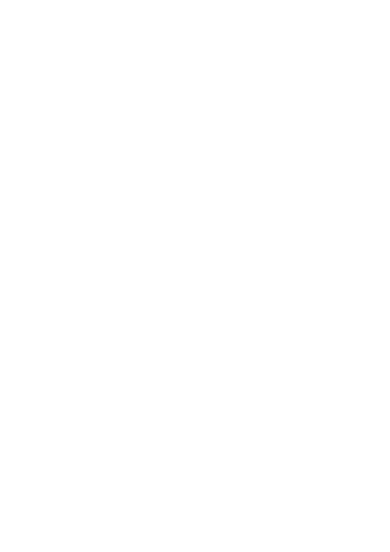
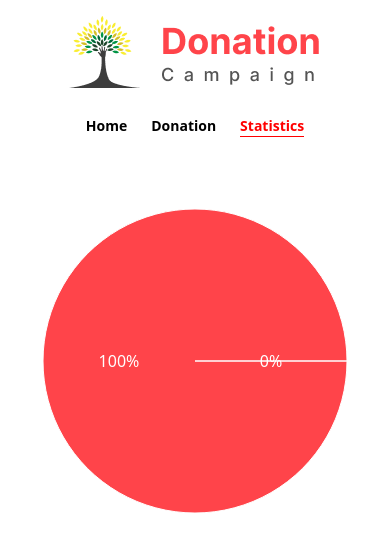
Before and after one commit to coderemran6910/Donation-campaign-react-web-app, a React (Vite) app: page /statistics in a window 390 px wide. Before the commit this address had no page. Shown: the top 552 px of the page. Built offline with nearby package versions, Linux system fonts and the light colour scheme.

Commit message:
Add Feature: Responsive for all Device, Fix:Pie Chart Router issue

```diff
--- a/src/Router/Router.jsx
+++ b/src/Router/Router.jsx
@@ -26,7 +26,7 @@
                 element: <DonationDetails> </DonationDetails>
             },
             {
-                path: "/statasrics",
+                path: "/statistics",
                 element: <Statistics></Statistics>
             }
         ]
--- a/src/components/Cards/Cards.jsx
+++ b/src/components/Cards/Cards.jsx
@@ -6,7 +6,7 @@
     const filterdData = useContext(FilterdataContext)
     console.log(filterdData);
     return (
-        <div className="grid grid-cols-1 md:grid-cols-2 lg:grid-cols-4  gap-10 mt-20 container mx-auto   mb-20">
+        <div className="grid grid-cols-1 md:grid-cols-2 lg:grid-cols-4 justify-items-center  gap-10 mt-20 container mx-auto   mb-20">
             {
                 filterdData.map(card => <Card key={card.id} card={card}></Card>)
             }
--- a/src/components/DonationDetails/DonationDetails.jsx
+++ b/src/components/DonationDetails/DonationDetails.jsx
@@ -17,26 +17,17 @@
   const handleDonation = () => {
     setDataInLocalStorage("donation", donationData.id);
 
-    Swal.fire("Good job!", "You Successfuly done your Donation!", "success");
+    Swal.fire("Thanks!", "You Successfuly done your Donation!", "success");
   };
 
   return (
-    <div className="mt-10 container mx-auto">
+    <div className=" w-96 md:w-3/4 mt-10 container mx-auto mb-10">
       <div className="flex justify-center flex-col relative">
         <img
           className="w-full h-[450px] object-cover rounded-lg"
           src={donationData.image}
           alt=""
         />
-        {/* <div className="absolute left-5 bottom-5 ">
-          <button
-            onClick={handleDonation}
-            className="btn bg-red-600 font-extrabold text-slate-50 border-none hover:bg-red-500"
-          >
-            Donate ${donationData.price}
-          </button>
-        </div> */}
-
         <div className="absolute bottom-0 left-0 w-full py-12 bg-black opacity-50 flex items-center justify-center z-0"></div>
           <button
             onClick={handleDonation}
@@ -48,7 +39,7 @@
 
 
       </div>
-      <h1 className="text-5xl font-bold mt-14">{donationData.title}</h1>
+      <h1 className="text-5xl font-bold mt-6">{donationData.title}</h1>
       <p className="mt-6 text-base font-normal">{donationData.description}</p>
     </div>
   );
--- a/src/components/Navbar/Navbar.jsx
+++ b/src/components/Navbar/Navbar.jsx
@@ -1,17 +1,18 @@
 import { NavLink } from "react-router-dom";
 import logo from "../../assets/Resources/Logo.png";
+
 const Navbar = () => {
   return (
     <div>
-      <div className="navbar bg-transparent my-2 flex items-center relative z-40">
-        <div className="flex-1 ">
+      <div className="navbar bg-transparent my-2 flex flex-col md:flex-row  items-center relative z-40">
+        <div className="md:flex-1 mb-5">
           <img src={logo} alt="" />
         </div>
         <div className="flex-none">
-          <div className="menu menu-horizontal px-1 flex text-black gap-12 text-xl font-bold ">
+          <div className="menu menu-horizontal px-1 flex text-black gap-6 md:gap-12 md:text-xl font-bold">
             <NavLink to={"/"}>Home</NavLink>{" "}
             <NavLink to={"/donation"}>Donation</NavLink>{" "}
-            <NavLink to={"/statasrics"}>Statastics</NavLink>{" "}
+            <NavLink to={"/statistics"}>Statistics</NavLink>{" "}
           </div>
         </div>
       </div>
--- a/src/components/SIngleDonationItem/SingleDonationItem.jsx
+++ b/src/components/SIngleDonationItem/SingleDonationItem.jsx
@@ -10,8 +10,8 @@
   return (
     <div>
       <div>
-        <div className="h-48 shadow-xl flex rounded-xl">
-          <figure className="w-[200px] h-48">
+        <div className=" w-96 md:w-[600px] mx-auto h-48 shadow-xl flex rounded-xl">
+          <figure className="  w-32 md:w-[200px] h-48">
             <img
               className=" w-full h-full rounded-lg  object-cover overflow-hidden"
               src={image}
@@ -23,7 +23,7 @@
               background: `${colors.background}`,
               color: `${colors.text}`,
             }}
-            className="card-body w-80 "
+            className="card-body w-48 md:w-80 "
           >
             <div>
               <span
@@ -33,15 +33,14 @@
                 {category}
               </span>
             </div>
-            <h2 className="card-title text-black">{title}</h2>
+            <h2 className=" md:card-title text-black">{title}</h2>
             <h3 style={{ color: `${colors.text}` }} className=" font-semibold ">
-              {" "}
               ${price}
             </h3>
             <button
               onClick={() => navigate(`/donationDetails/${singleData.id}`)}
               style={{ background: `${colors.text}` }}
-              className="btn py-4 px-4 text-white  w-32 h-5 text-md font-normal"
+              className="btn py-2 md:py-4 px-2 md:px-4 text-white  w-32 h-5 text-md font-normal"
             >
               View Details{" "}
             </button>
```
